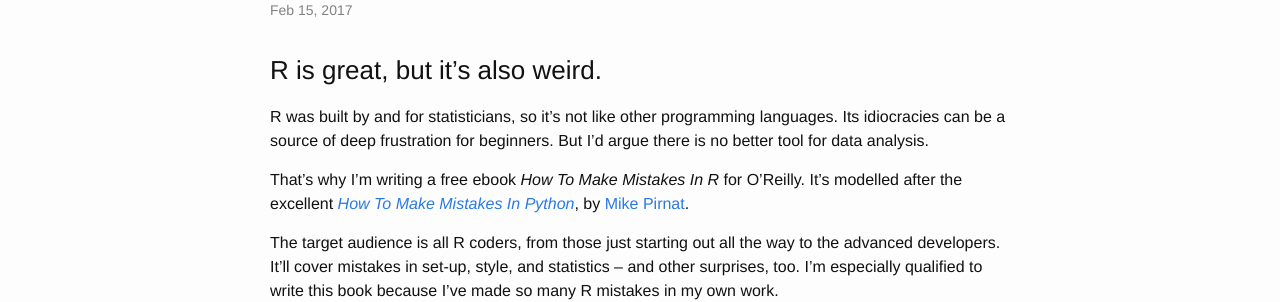
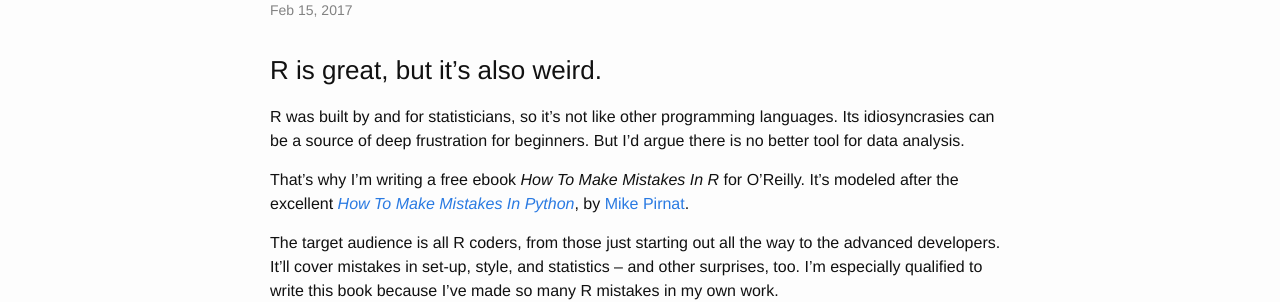
Before and after one commit to andrewflowers/andrewflowers.github.io, a Jekyll site: the page built from _posts/2017-02-15-Mistakes-in-R.md, in a window 1280 px wide. Shown: the part 149-451 px from the top of the page. Built offline with Jekyll 4.4.1, drawn with Linux system fonts in a browser that asks for light colours.

Commit message:
fix typos in README

```diff
--- a/_posts/2017-02-15-Mistakes-in-R.md
+++ b/_posts/2017-02-15-Mistakes-in-R.md
@@ -5,9 +5,9 @@ title: What are your “favorite” R mistakes?
 
 ### R is great, but it’s also weird.
 
-R was built by and for statisticians, so it’s not like other programming languages. Its idiocracies can be a source of deep frustration for beginners. But I’d argue there is no better tool for data analysis.
+R was built by and for statisticians, so it’s not like other programming languages. Its idiosyncrasies can be a source of deep frustration for beginners. But I’d argue there is no better tool for data analysis.
 
-That’s why I’m writing a free ebook *How To Make Mistakes In R* for O’Reilly. It’s modelled after the excellent [*How To Make Mistakes In Python*](http://www.oreilly.com/programming/free/how-to-make-mistakes-in-python.csp), by [Mike Pirnat](http://mike.pirnat.com/).
+That’s why I’m writing a free ebook *How To Make Mistakes In R* for O’Reilly. It’s modeled after the excellent [*How To Make Mistakes In Python*](http://www.oreilly.com/programming/free/how-to-make-mistakes-in-python.csp), by [Mike Pirnat](http://mike.pirnat.com/).
 
 The target audience is all R coders, from those just starting out all the way to the advanced developers. It’ll cover mistakes in set-up, style, and statistics -- and other surprises, too. I’m especially qualified to write this book because I’ve made so many R mistakes in my own work.
 
```
